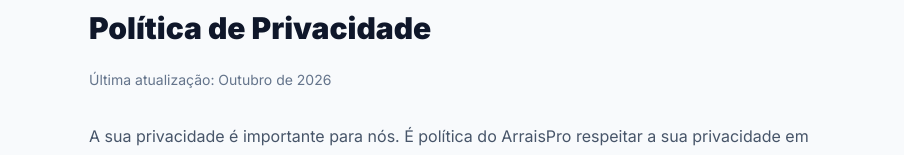
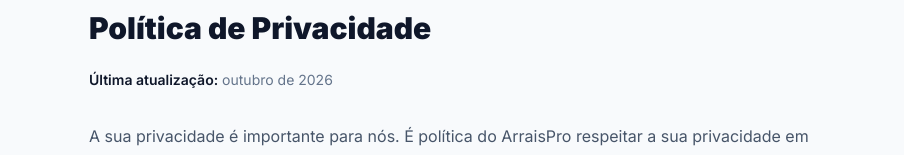
Before and after one commit to luisbrant/SiteArraisPro, a React (Vite) app: page /politica-de-privacidade in a window 1280 px wide. Shown: the part 143-298 px from the top of the page, without its empty margins (191-1095 px from the left). Built offline with nearby package versions, Linux system fonts and the light colour scheme.

Commit message:
docs: standardize privacy policy date formatting

```diff
--- a/src/pages/PoliticaDePrivacidade.jsx
+++ b/src/pages/PoliticaDePrivacidade.jsx
@@ -23,7 +23,7 @@
 
       <main className="flex-1 max-w-3xl mx-auto px-6 py-16 w-full prose prose-slate">
         <h1 className="text-3xl font-black text-slate-900 mb-6">Política de Privacidade</h1>
-        <p className="text-sm text-slate-500 mb-8">Última atualização: Outubro de 2026</p>
+        <p className="text-sm text-slate-500 mb-8"><strong>Última atualização:</strong> outubro de 2026</p>
 
         <p className="mb-4 text-slate-600">A sua privacidade é importante para nós. É política do ArraisPro respeitar a sua privacidade em relação a qualquer informação sua que possamos coletar no site e aplicativo.</p>
 
```
